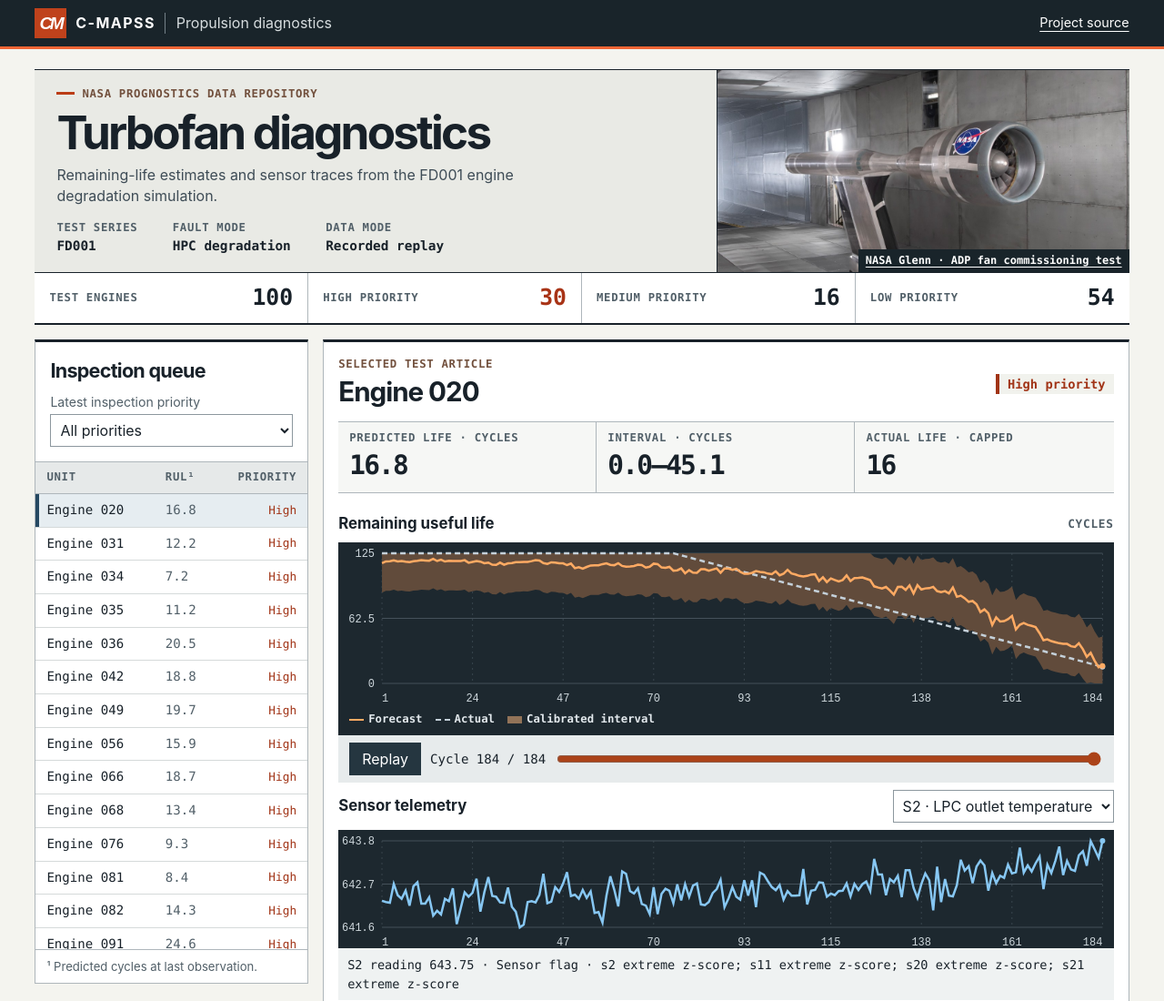
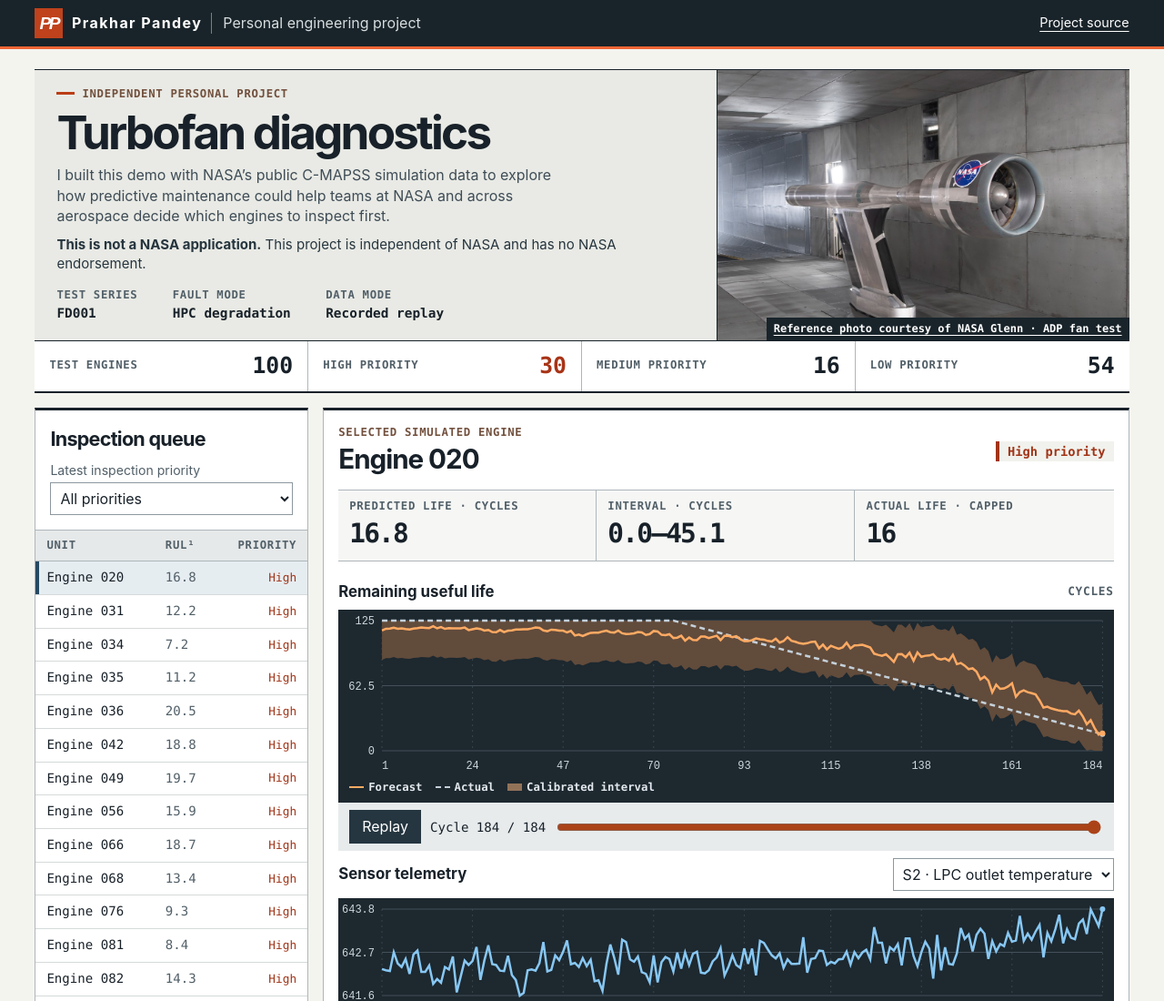
Before and after one commit to Prakhar2828/CMAPSS-Predictive-Maintenance, a plain HTML site: page docs/index.html in a window 1280 px wide. Shown: the top 1100 px of the page at 91% size. Drawn offline with Linux system fonts and the light colour scheme.

Commit message:
Identify the demo as an independent personal project across public entry points

```diff
--- a/docs/index.html
+++ b/docs/index.html
@@ -1,15 +1,15 @@
 <!doctype html>
-<html lang="en"><head><meta charset="utf-8"><meta name="viewport" content="width=device-width,initial-scale=1"><meta name="theme-color" content="#111f26"><title>Fleet Monitor · C-MAPSS</title><link rel="stylesheet" href="style.css?v=2"><script src="app.js?v=2" defer></script></head>
+<html lang="en"><head><meta charset="utf-8"><meta name="viewport" content="width=device-width,initial-scale=1"><meta name="theme-color" content="#111f26"><title>Turbofan diagnostics · Prakhar Pandey’s personal project</title><meta name="description" content="An independent predictive maintenance demo by Prakhar Pandey using NASA’s public C-MAPSS dataset. Neither affiliated with nor endorsed by NASA."><link rel="stylesheet" href="style.css?v=3"><script src="app.js?v=2" defer></script></head>
 <body>
-<header><div class="brand"><span class="mark" aria-hidden="true">CM</span><b>C-MAPSS</b><span class="brand-sub">Propulsion diagnostics</span></div><a href="https://github.com/Prakhar2828/CMAPSS-Predictive-Maintenance">Project source</a></header>
+<header><div class="brand"><span class="mark" aria-hidden="true">PP</span><b>Prakhar Pandey</b><span class="brand-sub">Personal engineering project</span></div><a href="https://github.com/Prakhar2828/CMAPSS-Predictive-Maintenance">Project source</a></header>
 <main>
-<div class="intro"><div class="brief"><p class="eyebrow">NASA prognostics data repository</p><h1>Turbofan diagnostics</h1><p class="deck">Remaining-life estimates and sensor traces from the FD001 engine degradation simulation.</p>
+<div class="intro"><div class="brief"><p class="eyebrow">Independent personal project</p><h1>Turbofan diagnostics</h1><p class="deck">I built this demo with NASA’s public C-MAPSS simulation data to explore how predictive maintenance could help teams at NASA and across aerospace decide which engines to inspect first.</p><p class="independence"><strong>This is not a NASA application.</strong> This project is independent of NASA and has no NASA endorsement.</p>
 <dl class="metadata"><div><dt>Test series</dt><dd>FD001</dd></div><div><dt>Fault mode</dt><dd>HPC degradation</dd></div><div><dt>Data mode</dt><dd>Recorded replay</dd></div></dl></div>
-<figure><img src="./glenn-adp.jpg" alt="Ducted fan test article mounted in a NASA Glenn wind tunnel" width="1200" height="1028"><figcaption><a href="https://www.nasa.gov/centers-and-facilities/glenn/9x15-low-speed-wind-tunnel/">NASA Glenn · ADP fan commissioning test</a></figcaption></figure></div>
+<figure><img src="./glenn-adp.jpg" alt="Ducted fan test article mounted in a NASA Glenn wind tunnel" width="1200" height="1028"><figcaption><a href="https://www.nasa.gov/centers-and-facilities/glenn/9x15-low-speed-wind-tunnel/">Reference photo courtesy of NASA Glenn · ADP fan test</a></figcaption></figure></div>
 <p id="status" role="status">Loading engine telemetry…</p>
 <div id="monitor" hidden><div class="stats" id="stats"></div>
 <div class="workspace"><aside><div class="asidehead"><h2>Inspection queue</h2><label for="filter">Latest inspection priority</label><select id="filter"><option value="">All priorities</option><option>High</option><option>Medium</option><option>Low</option></select></div><div class="queue-label" aria-hidden="true"><span>Unit</span><span>RUL¹</span><span>Priority</span></div><div class="roster" id="roster" aria-label="Select an engine"></div><p class="queue-note">¹ Predicted cycles at last observation.</p></aside>
-<section class="detail"><div class="title"><div><p class="eyebrow">Selected test article</p><h2 id="name"></h2></div><span id="priority" class="pill"></span></div>
+<section class="detail"><div class="title"><div><p class="eyebrow">Selected simulated engine</p><h2 id="name"></h2></div><span id="priority" class="pill"></span></div>
 <div class="readings"><div><label>Predicted life · cycles</label><strong id="estimate"></strong></div><div><label>Interval · cycles</label><strong id="bounds"></strong></div><div><label>Actual life · capped</label><strong id="actual"></strong></div></div>
 <div class="charthead"><h3>Remaining useful life</h3><span class="units">cycles</span></div><div id="rul"></div><div class="legend"><span>Forecast</span><span>Actual</span><span>Calibrated interval</span></div>
 <div class="controls"><button id="play" type="button">Replay</button><label for="cycle">Cycle <output id="current"></output></label><input id="cycle" type="range" min="1" step="1"></div>
--- a/docs/style.css
+++ b/docs/style.css
@@ -43,3 +43,5 @@ details{margin-top:14px;padding:12px 16px}summary{cursor:pointer;font-weight:650
 :focus-visible{outline:3px solid #0677c6;outline-offset:-2px}
 @media(max-width:850px){.stats label{font-size:.75rem}.stats div{padding:8px}.brief{padding:15px}.workspace{gap:10px}.detail{padding:12px}}
 @media(max-width:690px){header{min-height:46px}.brand-sub{display:none}main{padding:12px 10px 28px}.intro{grid-template-columns:1fr}.brief{padding:14px}figure{min-height:104px;border-left:0;border-top:1px solid var(--rule)}figure img{object-position:50% 46%}.metadata{justify-content:space-between;gap:6px}.metadata dd{font-size:.79rem}.stats{grid-template-columns:1fr 1fr}.stats div:nth-child(2){border-right:0}.workspace{grid-template-columns:1fr}.roster{max-height:116px}.asidehead{padding:10px}.readings>div{padding:6px}.readings label{font-size:.72rem}.controls{flex-wrap:wrap}.charthead{flex-wrap:wrap}.legend{gap:8px}.queue-note{padding-block:4px}.charthead select{max-width:100%}}
+
+.independence{margin-top:10px;max-width:66ch;color:#26353e;font-size:.94rem}.independence strong{font-weight:750}
```
Also changed, not shown: 2 other files.
